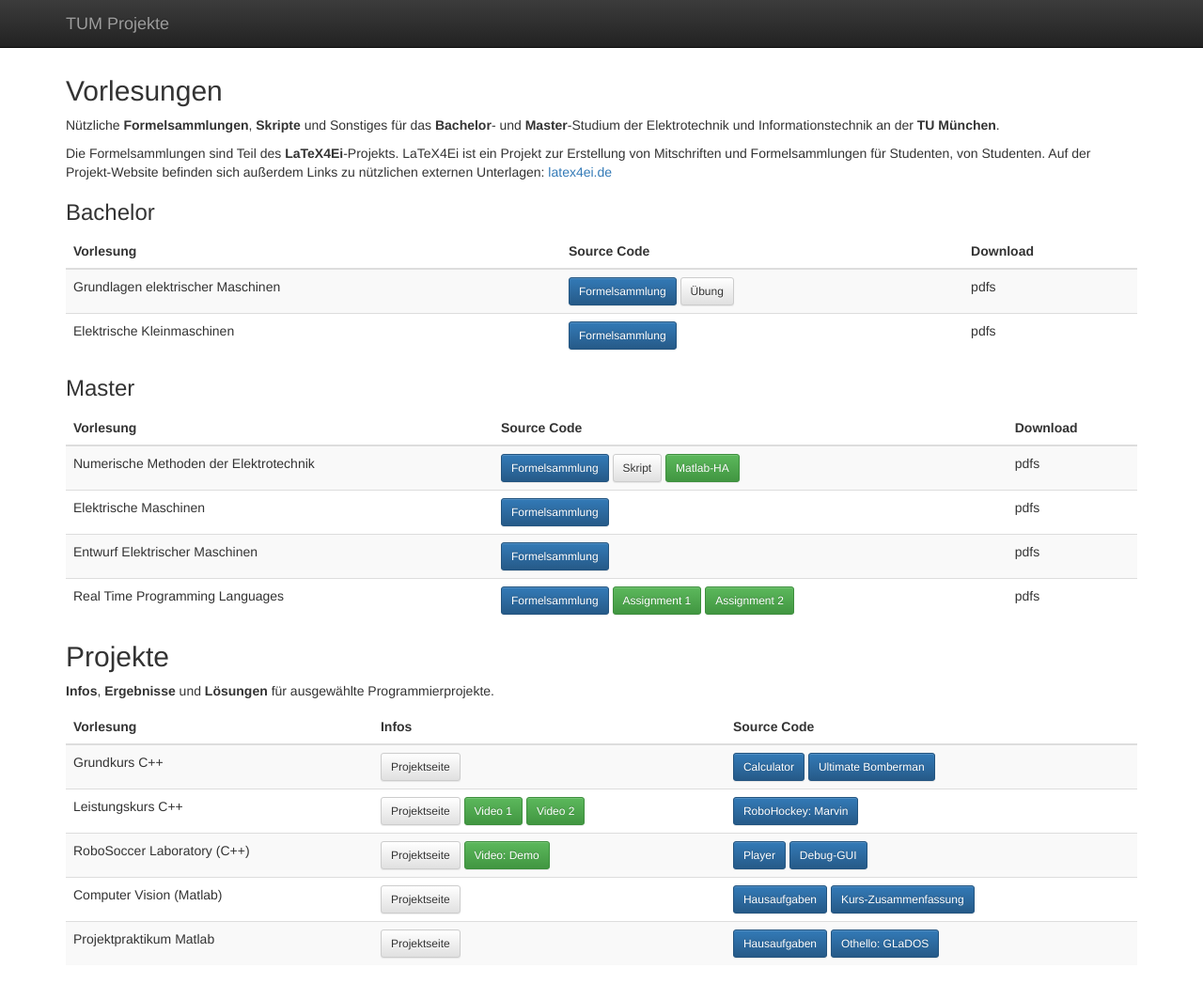
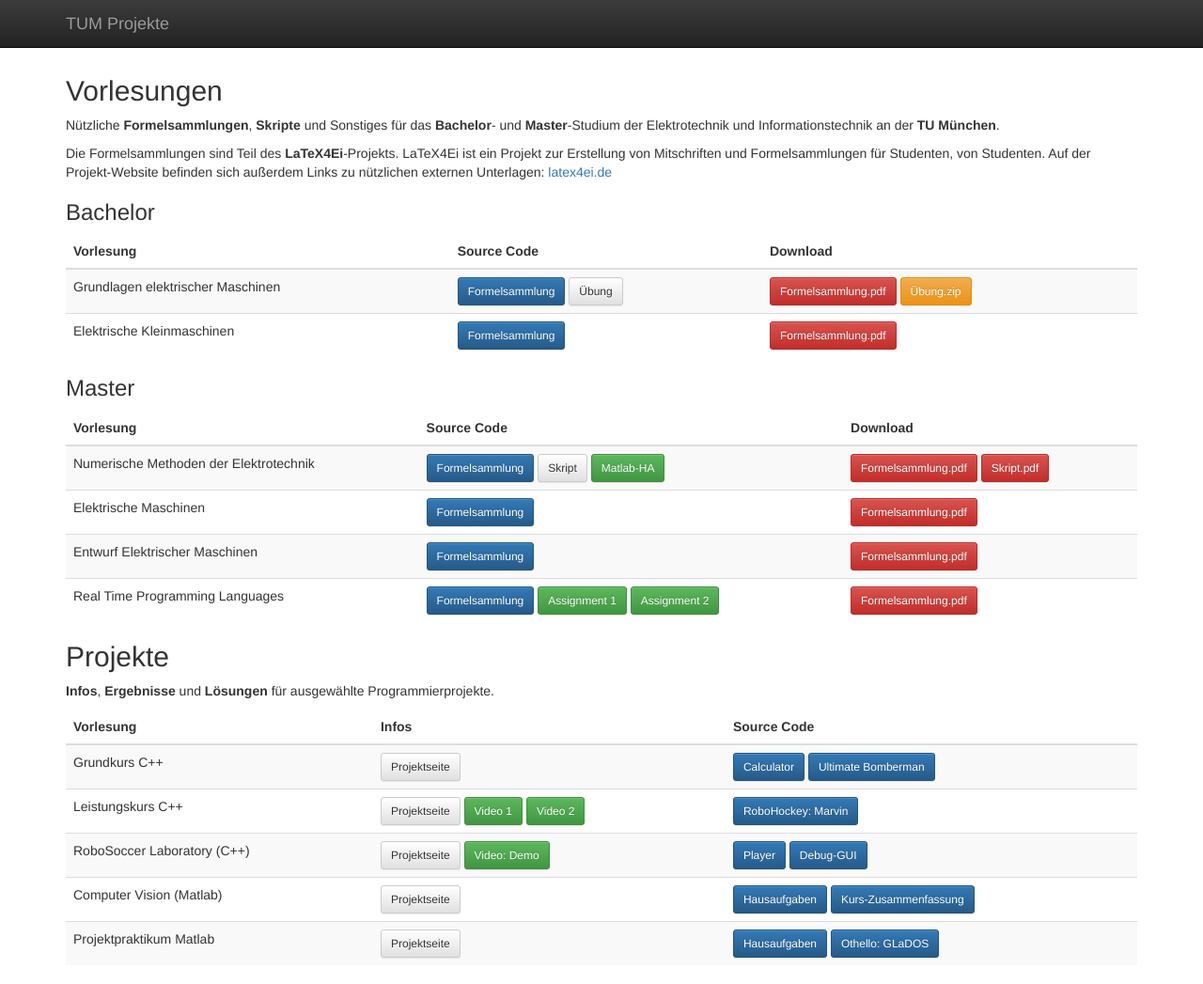
Before and after one commit to MaKeAppDev/TUM-Projekte, a Jekyll site: the page built from index.md, in a window 1280 px wide and 1047 px high. Shown: the whole window at 94% size. Built offline with Jekyll 4.4.1, drawn with Linux system fonts in a browser that asks for light colours; nearby versions of some CDN libraries.

Commit message:
added pdf links

```diff
--- a/_data/fs-master.yml
+++ b/_data/fs-master.yml
@@ -9,18 +9,33 @@
     - title: "Matlab-HA"
       url: "https://bitbucket.org/thetexteam/numerik-uebung/"
       type: success
+  downloads:
+    - title: "Formelsammlung.pdf"
+      url: "http://www.latex4ei.de/downloads/Numerik.pdf"
+      type: danger
+    - title: "Skript.pdf"
+      url: ""
+      type: danger
 
 - title: "Elektrische Maschinen"
   sources:
     - title: "Formelsammlung"
       url: "https://github.com/MaKeAppDev/FS-EM"
       type: primary
+  downloads:
+    - title: "Formelsammlung.pdf"
+      url: ""
+      type: danger
 
 - title: "Entwurf Elektrischer Maschinen"
   sources:
     - title: "Formelsammlung"
       url: "https://github.com/MaKeAppDev/FS-EEM"
       type: primary
+  downloads:
+    - title: "Formelsammlung.pdf"
+      url: "http://www.latex4ei.de/downloads/EntwurfElektrischerMaschinen.pdf"
+      type: danger
 
 - title: "Real Time Programming Languages"
   sources:
@@ -33,3 +48,7 @@
     - title: "Assignment 2"
       url: "https://bitbucket.org/rtpl/assignment_2/"
       type: success
+  downloads:
+    - title: "Formelsammlung.pdf"
+      url: "http://www.latex4ei.de/downloads/RealtimeProgrammingLanguages.pdf"
+      type: danger
--- a/_includes/table-fs.html
+++ b/_includes/table-fs.html
@@ -18,8 +18,11 @@
         <!-- </div> -->
       </td>
       <td>
-        <!-- insert pdf links here! -->
-        pdfs
+        <!-- <div class="btn-group"> -->
+        {% for download in entry.downloads %}
+          <a href="{{ download.pdf }}" class="btn btn-sm btn-{{ download.type }}">{{ download.title }}</a>
+        {% endfor %}
+        <!-- </div> -->
       </td>
     </tr>
     {% endfor %}
```
Also changed, not shown: _data/fs-bachelor.yml (+11 -0 lines).
